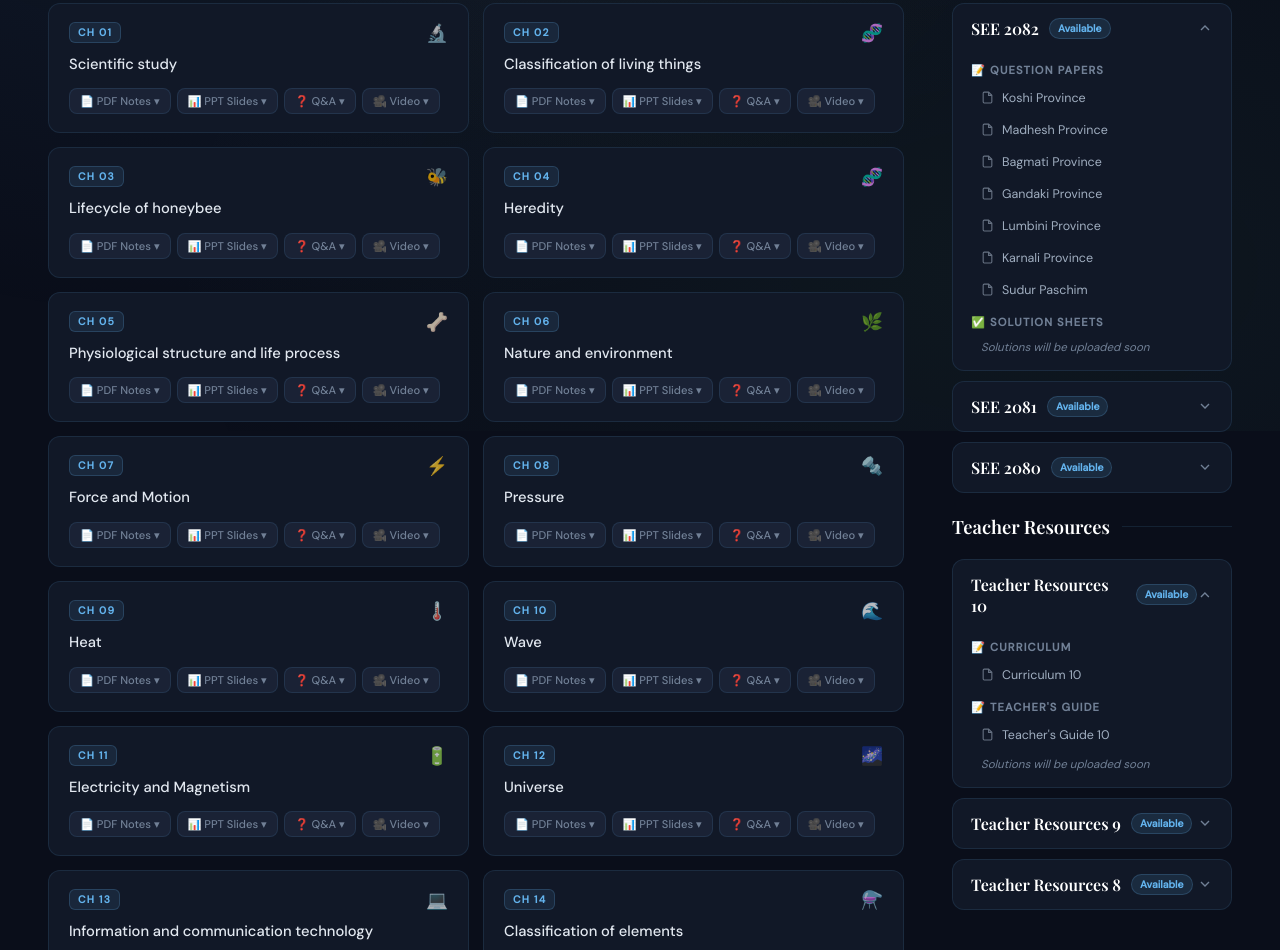
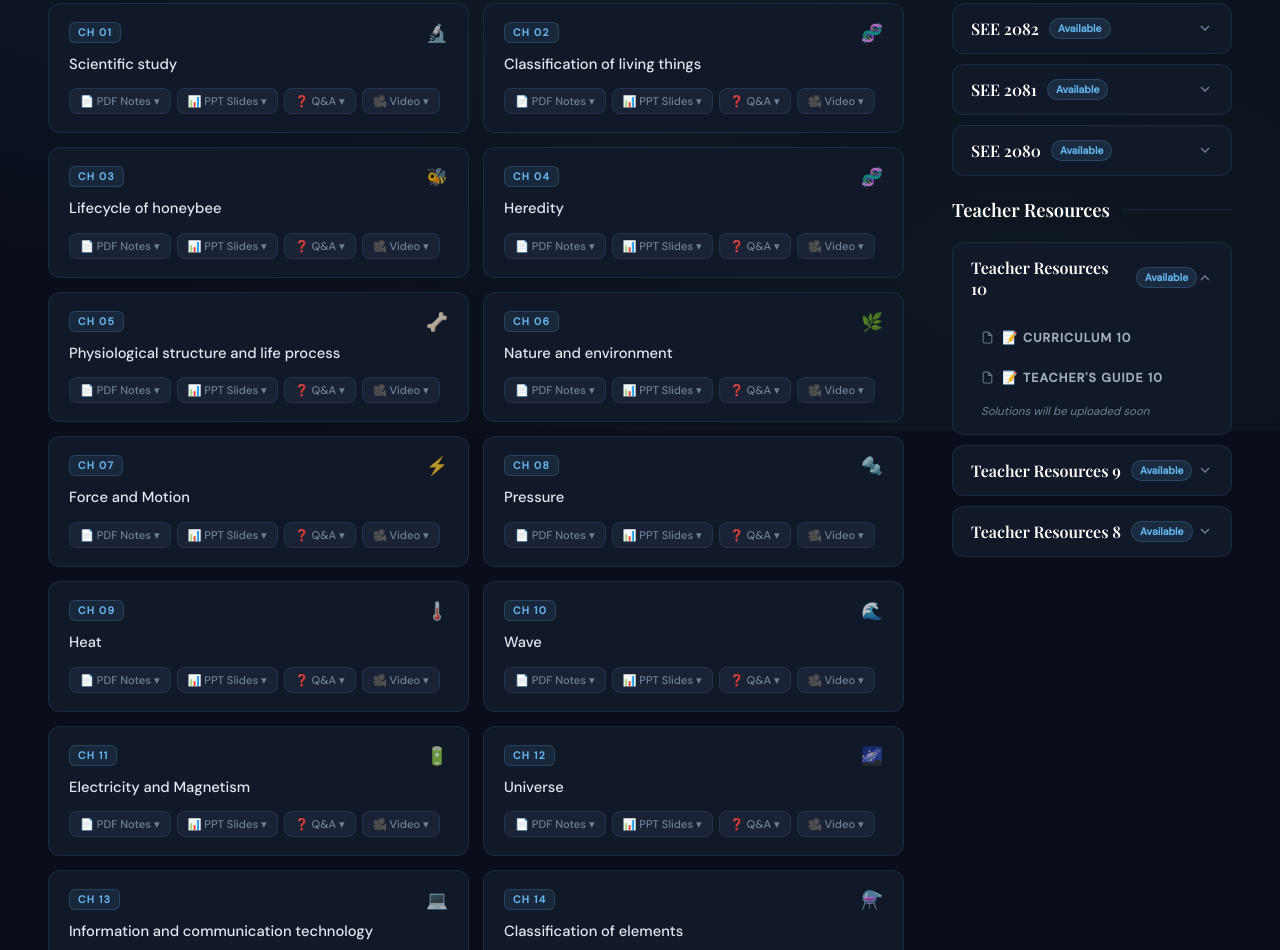
Before and after one commit to sajib431315-sudo/Science-Hub, a plain HTML site: page index.html in a window 1280 px wide. Shown: the part 369-1319 px from the top of the page. Drawn offline with nearby package versions, Linux system fonts and the light colour scheme.

Commit message:
Update index.html

```diff
--- a/index.html
+++ b/index.html
@@ -706,7 +706,7 @@
         <div class="board-cards">
 
             <!-- SEE 2082 -->
-            <div class="board-card open" id="board2082">
+            <div class="board-card" id="board2082">
                 <div class="board-card-header" onclick="toggleBoard('board2082')">
                     <div style="display:flex;align-items:center;gap:10px;">
                         <span class="board-year">SEE 2082</span>
@@ -822,12 +822,12 @@
                     <svg class="chevron" viewBox="0 0 24 24" fill="none" stroke="currentColor" stroke-width="2"><polyline points="6 9 12 15 18 9"/></svg>
                 </div>
                 <div class="board-body">
-                     <div class="board-sub-title">📝 Curriculum</div>
-                    <a class="board-link" href="https://drive.google.com/file/d/1p-1OBqFrf7NVCzFiLwfQbYyXL06p3mjz/view?usp=sharing" target="_blank"><svg viewBox="0 0 24 24" fill="none" stroke="currentColor" stroke-width="2"><path d="M14 2H6a2 2 0 0 0-2 2v16a2 2 0 0 0 2 2h12a2 2 0 0 0 2-2V8z"/><polyline points="14 2 14 8 20 8"/></svg>Curriculum 10</a>
+                     <div class="board-sub-title"><a class="board-link" href="https://drive.google.com/file/d/1p-1OBqFrf7NVCzFiLwfQbYyXL06p3mjz/view?usp=sharing" target="_blank"><svg viewBox="0 0 24 24" fill="none" stroke="currentColor" stroke-width="2"><path d="M14 2H6a2 2 0 0 0-2 2v16a2 2 0 0 0 2 2h12a2 2 0 0 0 2-2V8z"/><polyline points="14 2 14 8 20 8"/></svg>📝 Curriculum 10</a></div>
 
 
-                    <div class="board-sub-title">📝 Teacher's Guide</div>
-                     <a class="board-link" href="https://drive.google.com/file/d/1aWRr_juaMd2wjYhZP4dLGfuQJ86kdt6Y/view?usp=sharing" target="_blank"><svg viewBox="0 0 24 24" fill="none" stroke="currentColor" stroke-width="2"><path d="M14 2H6a2 2 0 0 0-2 2v16a2 2 0 0 0 2 2h12a2 2 0 0 0 2-2V8z"/><polyline points="14 2 14 8 20 8"/></svg>Teacher's Guide 10</a>
+
+                    <div class="board-sub-title"><a class="board-link" href="https://drive.google.com/file/d/1aWRr_juaMd2wjYhZP4dLGfuQJ86kdt6Y/view?usp=sharing" target="_blank"><svg viewBox="0 0 24 24" fill="none" stroke="currentColor" stroke-width="2"><path d="M14 2H6a2 2 0 0 0-2 2v16a2 2 0 0 0 2 2h12a2 2 0 0 0 2-2V8z"/><polyline points="14 2 14 8 20 8"/></svg>📝 Teacher's Guide 10</a></div>
+
                     <span class="coming-soon">Solutions will be uploaded soon</span>
                 </div>
             </div>
@@ -844,12 +844,12 @@
                     <svg class="chevron" viewBox="0 0 24 24" fill="none" stroke="currentColor" stroke-width="2"><polyline points="6 9 12 15 18 9"/></svg>
                 </div>
                 <div class="board-body">
-                    <div class="board-sub-title">📝 Curriculum</div>
-                    <a class="board-link" href="https://drive.google.com/file/d/1EjZoXScm-4D11N2R8chxYYffN7Epk7AP/view?usp=sharing" target="_blank"><svg viewBox="0 0 24 24" fill="none" stroke="currentColor" stroke-width="2"><path d="M14 2H6a2 2 0 0 0-2 2v16a2 2 0 0 0 2 2h12a2 2 0 0 0 2-2V8z"/><polyline points="14 2 14 8 20 8"/></svg>Curriculum 10</a>
+                    <div class="board-sub-title"><a class="board-link" href="https://drive.google.com/file/d/1EjZoXScm-4D11N2R8chxYYffN7Epk7AP/view?usp=sharing" target="_blank"><svg viewBox="0 0 24 24" fill="none" stroke="currentColor" stroke-width="2"><path d="M14 2H6a2 2 0 0 0-2 2v16a2 2 0 0 0 2 2h12a2 2 0 0 0 2-2V8z"/><polyline points="14 2 14 8 20 8"/></svg>📝 Curriculum 9</a></div>
 
 
-                    <div class="board-sub-title">📝 Teacher's Guide</div>
-                     <a class="board-link" href="https://drive.google.com/file/d/1WKcl-A069YOOaU71jBJX7pC0PEPJdmdF/view?usp=sharing" target="_blank"><svg viewBox="0 0 24 24" fill="none" stroke="currentColor" stroke-width="2"><path d="M14 2H6a2 2 0 0 0-2 2v16a2 2 0 0 0 2 2h12a2 2 0 0 0 2-2V8z"/><polyline points="14 2 14 8 20 8"/></svg>Teacher's Guide 10</a>
+
+                    <div class="board-sub-title"><a class="board-link" href="https://drive.google.com/file/d/1WKcl-A069YOOaU71jBJX7pC0PEPJdmdF/view?usp=sharing" target="_blank"><svg viewBox="0 0 24 24" fill="none" stroke="currentColor" stroke-width="2"><path d="M14 2H6a2 2 0 0 0-2 2v16a2 2 0 0 0 2 2h12a2 2 0 0 0 2-2V8z"/><polyline points="14 2 14 8 20 8"/></svg>📝 Teacher's Guide 9</a></div>
+
 
                     <span class="coming-soon">Solutions will be uploaded soon</span>
                 </div>
```
